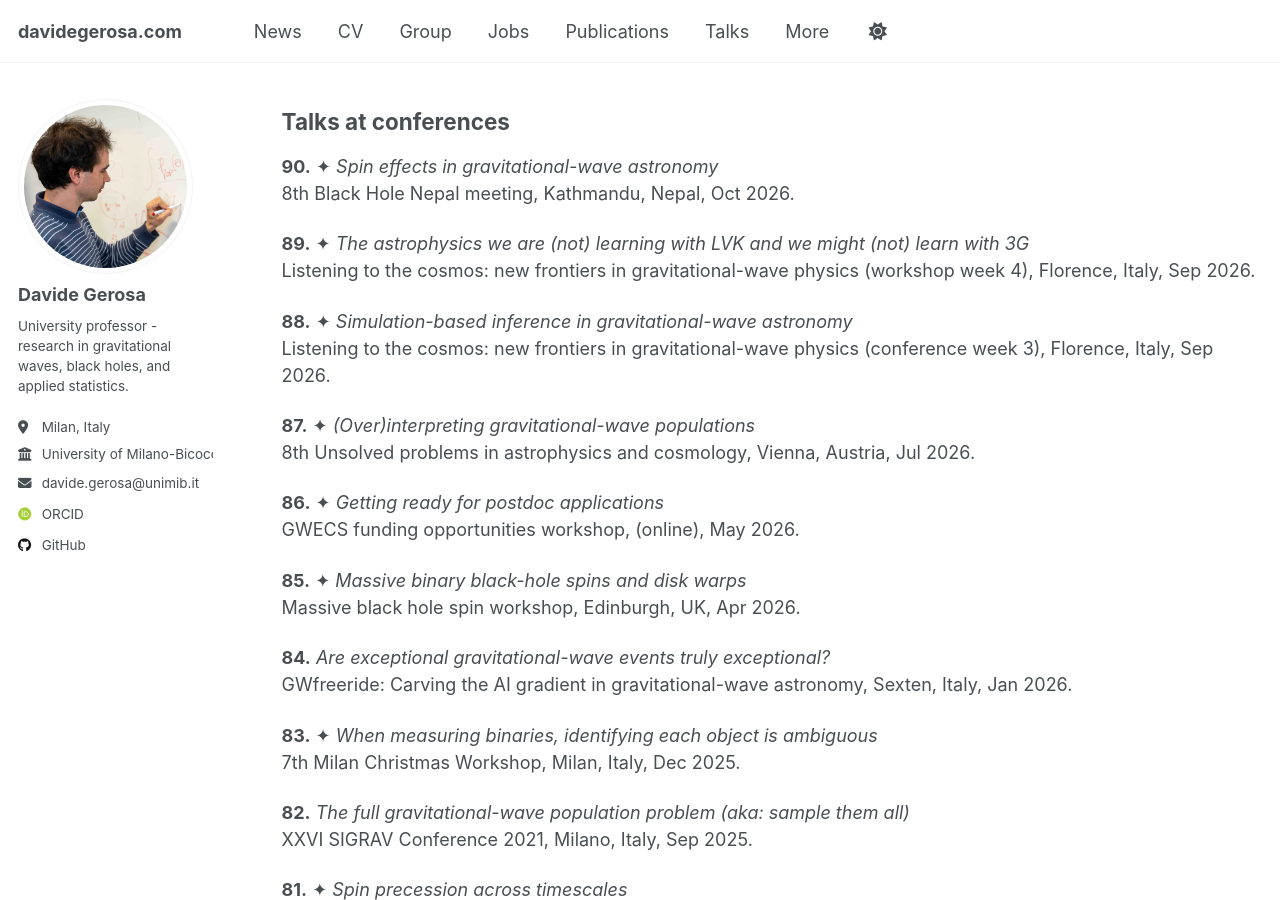
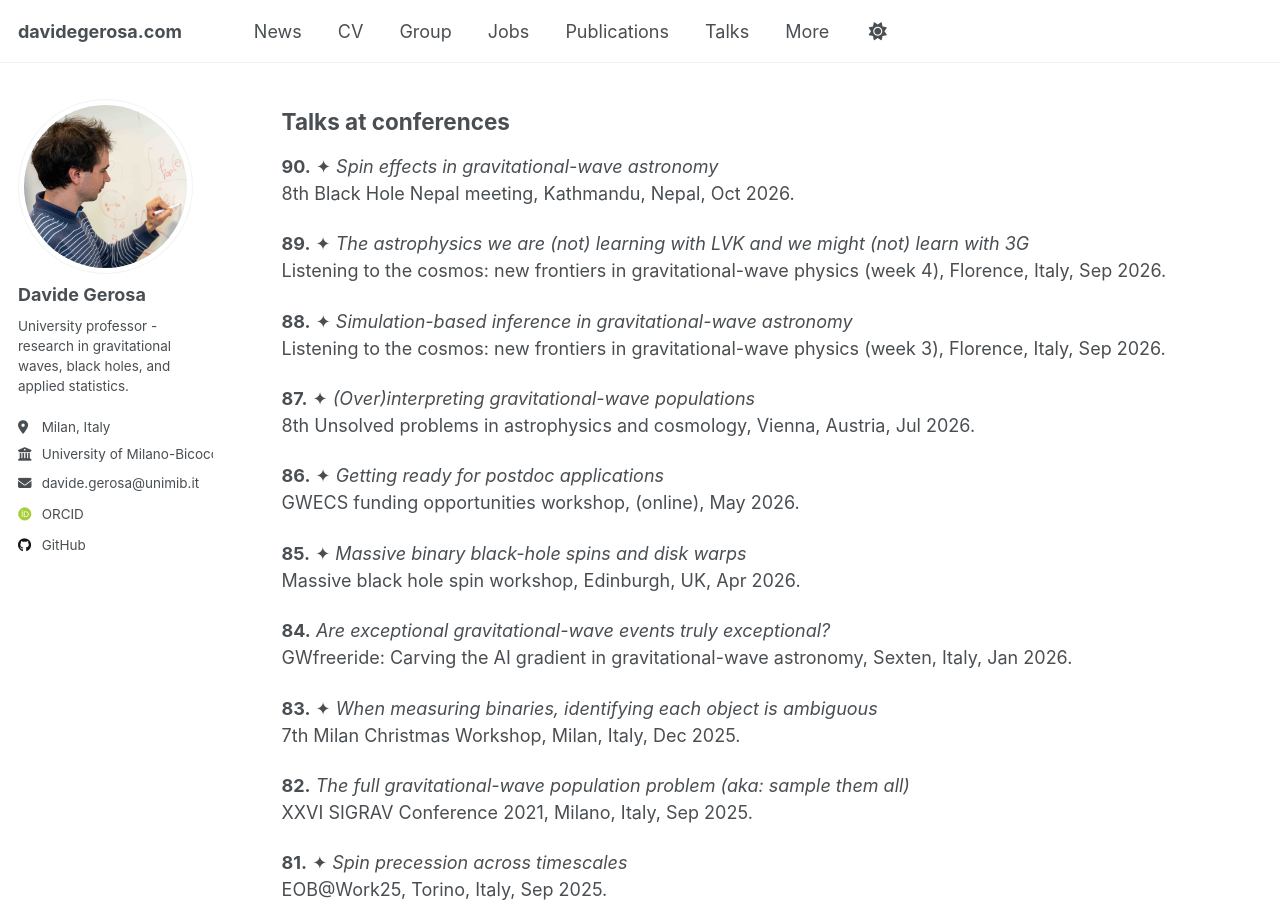
Before and after one commit to dgerosa/website, a Jekyll site: the page built from _pages/talks.md, in a window 1280 px wide and 900 px high, scrolled down 436 px. Built offline with Jekyll 4.4.1, drawn with Linux system fonts in a browser that asks for light colours; some web fonts are replaced; some of the changed text lies outside the part shown.

Commit message:
Website update from workflow

```diff
--- a/_pages/_talks.md
+++ b/_pages/_talks.md
@@ -15,10 +15,10 @@ Invited talks marked with ✦.
 8th Black Hole Nepal meeting, Kathmandu, Nepal, Oct 2026.
 
 **89.** ✦ *The astrophysics we are (not) learning with LVK and we might (not) learn with 3G*  \\
-Listening to the cosmos: new frontiers in gravitational-wave physics (workshop week 4), Florence, Italy, Sep 2026.
+Listening to the cosmos: new frontiers in gravitational-wave physics (week 4), Florence, Italy, Sep 2026.
 
 **88.** ✦ *Simulation-based inference in gravitational-wave astronomy*  \\
-Listening to the cosmos: new frontiers in gravitational-wave physics (conference week 3), Florence, Italy, Sep 2026.
+Listening to the cosmos: new frontiers in gravitational-wave physics (week 3), Florence, Italy, Sep 2026.
 
 **87.** ✦ *(Over)interpreting gravitational-wave populations*  \\
 8th Unsolved problems in astrophysics and cosmology, Vienna, Austria, Jul 2026.
```
Also changed, not shown: other parts of _pages/_talks.md (+1 -1 lines), _pages/_citations.md (+5 -5 lines), _pages/_group.md (+1 -1 lines), _pages/_publications.md (+1 -1 lines).
